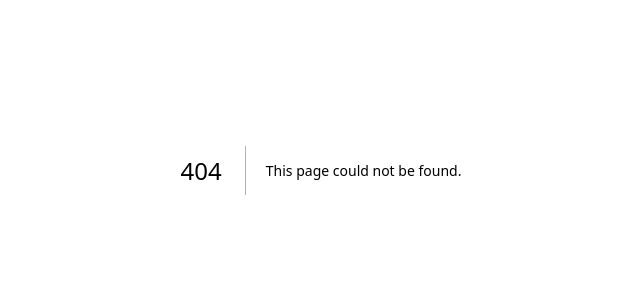
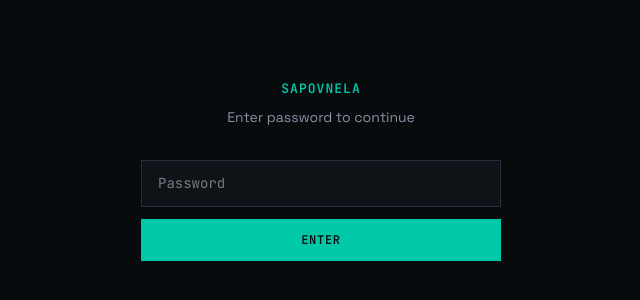
Before and after one commit to mouravi573/sapovnela, a Next.js app: page /login in a window 1280 px wide. Before the commit this address had no page. Shown: the part 230-530 px from the top of the page, without its empty margins (319-959 px from the left). Built offline with nearby package versions, Linux system fonts and the light colour scheme.

Commit message:
Add site-wide password protection

```diff
--- /dev/null
+++ b/app/api/auth/login/route.ts
@@ -0,0 +1,41 @@
+import type { NextRequest } from 'next/server'
+import { cookies } from 'next/headers'
+import crypto from 'crypto'
+
+const COOKIE_NAME = 'sapovnela_session'
+const SESSION_DAYS = 30
+
+function getSecret(): string {
+  const secret = process.env.SITE_PASSWORD
+  if (!secret) throw new Error('SITE_PASSWORD not configured')
+  return secret
+}
+
+function signToken(): string {
+  const secret = getSecret()
+  const expiry = Date.now() + SESSION_DAYS * 24 * 60 * 60 * 1000
+  const payload = `${expiry}`
+  const sig = crypto.createHmac('sha256', secret).update(payload).digest('hex')
+  return `${payload}.${sig}`
+}
+
+export async function POST(req: NextRequest) {
+  const body = await req.json().catch(() => null)
+  const password = body?.password
+
+  if (!password || password !== process.env.SITE_PASSWORD) {
+    return Response.json({ error: 'Incorrect password' }, { status: 401 })
+  }
+
+  const token = signToken()
+  const cookieStore = await cookies()
+  cookieStore.set(COOKIE_NAME, token, {
+    httpOnly: true,
+    secure: true,
+    sameSite: 'lax',
+    maxAge: SESSION_DAYS * 24 * 60 * 60,
+    path: '/',
+  })
+
+  return Response.json({ ok: true })
+}
--- /dev/null
+++ b/app/login/page.tsx
@@ -0,0 +1,96 @@
+'use client'
+
+import { useState } from 'react'
+import { useRouter } from 'next/navigation'
+
+export default function LoginPage() {
+  const [password, setPassword] = useState('')
+  const [error, setError] = useState('')
+  const [loading, setLoading] = useState(false)
+  const router = useRouter()
+
+  async function handleSubmit(e: React.FormEvent) {
+    e.preventDefault()
+    setLoading(true)
+    setError('')
+
+    const res = await fetch('/api/auth/login', {
+      method: 'POST',
+      headers: { 'Content-Type': 'application/json' },
+      body: JSON.stringify({ password }),
+    })
+
+    if (res.ok) {
+      router.push('/')
+      router.refresh()
+    } else {
+      setError('Incorrect password')
+      setLoading(false)
+    }
+  }
+
+  return (
+    <div style={{ minHeight: '100vh', background: '#080b0e', color: '#dde3ed', display: 'flex', alignItems: 'center', justifyContent: 'center' }}>
+      <style>{`
+        @import url('https://fonts.googleapis.com/css2?family=Space+Grotesk:wght@300;400;500;600;700&family=JetBrains+Mono:wght@400;500;600&display=swap');
+        .lg-mono { font-family: 'JetBrains Mono', monospace; }
+        .lg-sans { font-family: 'Space Grotesk', sans-serif; }
+      `}</style>
+
+      <form onSubmit={handleSubmit} style={{ width: 360, maxWidth: '90vw' }}>
+        <div className="lg-mono" style={{ fontSize: 13, fontWeight: 600, color: '#00c9a7', letterSpacing: '0.08em', textTransform: 'uppercase', marginBottom: 8, textAlign: 'center' }}>
+          Sapovnela
+        </div>
+        <div className="lg-sans" style={{ fontSize: 14, color: '#8892a4', textAlign: 'center', marginBottom: 32 }}>
+          Enter password to continue
+        </div>
+
+        <input
+          type="password"
+          autoFocus
+          value={password}
+          onChange={e => setPassword(e.target.value)}
+          placeholder="Password"
+          className="lg-mono"
+          style={{
+            width: '100%',
+            background: '#0e1318',
+            border: error ? '1px solid #ff4d4d' : '1px solid #243040',
+            color: '#dde3ed',
+            fontSize: 14,
+            padding: '12px 16px',
+            outline: 'none',
+            marginBottom: 12,
+          }}
+        />
+
+        {error && (
+          <div className="lg-mono" style={{ fontSize: 11, color: '#ff4d4d', marginBottom: 12, textAlign: 'center' }}>
+            {error}
+          </div>
+        )}
+
+        <button
+          type="submit"
+          disabled={loading}
+          className="lg-mono"
+          style={{
+            width: '100%',
+            fontSize: 12,
+            letterSpacing: '0.06em',
+            textTransform: 'uppercase',
+            padding: 12,
+            background: '#00c9a7',
+            color: '#080b0e',
+            border: 'none',
+            cursor: loading ? 'default' : 'pointer',
+            fontWeight: 600,
+            opacity: loading ? 0.6 : 1,
+          }}
+        >
+          {loading ? 'Checking…' : 'Enter'}
+        </button>
+      </form>
+    </div>
+  )
+}
--- /dev/null
+++ b/middleware.ts
@@ -0,0 +1,57 @@
+import { NextResponse } from 'next/server'
+import type { NextRequest } from 'next/server'
+import crypto from 'crypto'
+
+const COOKIE_NAME = 'sapovnela_session'
+
+function isValidToken(token: string | undefined, secret: string): boolean {
+  if (!token) return false
+  const [payload, sig] = token.split('.')
+  if (!payload || !sig) return false
+
+  const expectedSig = crypto.createHmac('sha256', secret).update(payload).digest('hex')
+  if (sig !== expectedSig) return false
+
+  const expiry = parseInt(payload, 10)
+  if (isNaN(expiry) || Date.now() > expiry) return false
+
+  return true
+}
+
+export function middleware(req: NextRequest) {
+  const { pathname } = req.nextUrl
+
+  // Always allow these paths through, unauthenticated
+  const publicPaths = ['/login', '/api/auth/login', '/favicon.ico', '/apple-icon.png']
+  if (publicPaths.some(p => pathname.startsWith(p))) {
+    return NextResponse.next()
+  }
+
+  // Allow Next.js internals and static assets
+  if (pathname.startsWith('/_next') || pathname.startsWith('/static')) {
+    return NextResponse.next()
+  }
+
+  const secret = process.env.SITE_PASSWORD
+  if (!secret) {
+    // Fail open in dev if not configured, fail closed in production
+    if (process.env.NODE_ENV === 'production') {
+      return new NextResponse('Site password not configured', { status: 500 })
+    }
+    return NextResponse.next()
+  }
+
+  const token = req.cookies.get(COOKIE_NAME)?.value
+  if (isValidToken(token, secret)) {
+    return NextResponse.next()
+  }
+
+  const loginUrl = new URL('/login', req.url)
+  return NextResponse.redirect(loginUrl)
+}
+
+export const config = {
+  matcher: [
+    '/((?!_next/static|_next/image|favicon.ico|apple-icon.png).*)',
+  ],
+}
```
